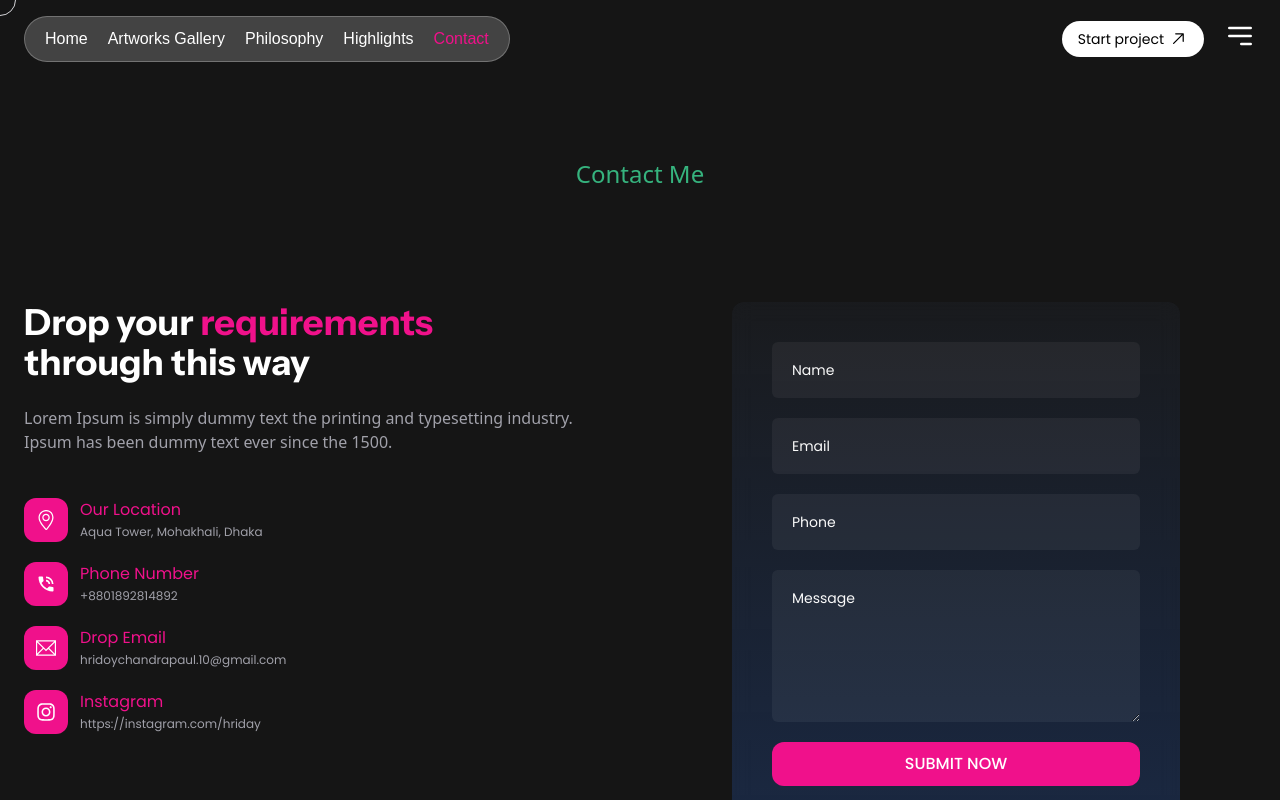
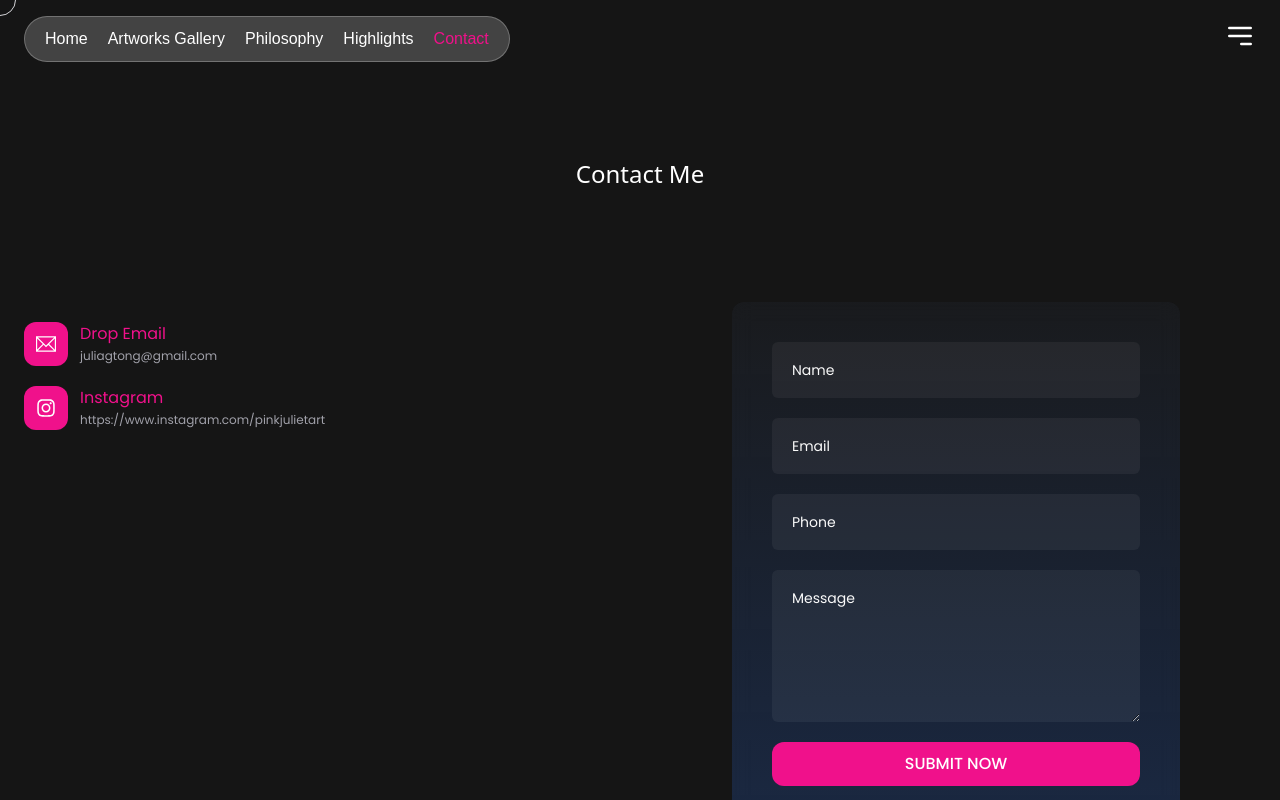
Before and after one commit to juliatongignite/portfolio, a Next.js app: page /contact in a window 1280 px wide. Shown: the top 800 px of the page. Built offline with nearby package versions, Linux system fonts and the light colour scheme; a web font is replaced by a local one.

Commit message:
added all static content again

```diff
--- a/src/app/api/contact/route.ts
+++ b/src/app/api/contact/route.ts
@@ -5,7 +5,6 @@ import fs from 'fs';
 
 export async function POST(request: Request) {
     try {
-        console.log("req comes-----------")
         const body = await request.json();
 
         if (!body?.email || !body?.name || !body?.phone || !body?.message) {
@@ -33,8 +32,8 @@ export async function POST(request: Request) {
             .replace('{{date}}', new Date().toString())
 
         const res = await transporter.sendMail({
-            from: 'hridoychandrapaul.10@gmail.com', // sender address
-            to: "hridoychandrapaul.10@gmail.com", // list of receivers
+            from: 'juliagtong@gmail.com', // sender address
+            to: "juliagtong@gmail.com", // list of receivers
             subject: "Got a message from Portfolio",
             text: '', // plain text body
             html: bodyData, // html body
--- a/src/app/event-media-exhabition-workshop/page.tsx
+++ b/src/app/event-media-exhabition-workshop/page.tsx
@@ -10,7 +10,7 @@ import media2_3 from "../../../public/media/necat forging ahead episode 7 julia
 import media2_2 from "../../../public/media/necat forging ahead episode 7 julia tong_ israel garcia_ asia pyron_ jami anderson_ and painting of kristoff.jpg"
 
 import media3_1 from "../../../public/media/Coop gallery_Julia Tong_this fairy is allergic to the sun.jpg"
-import media3_2 from "../../../public/media/necat forging ahead episode 7 staff.jpeg"
+import media3_2 from "../../../public/media/media-2.png"
 import media3_3 from "../../../public/media/international artists exhibition 2024_metro arts centennial arts center_julia tong.jpg"
 
 
--- a/src/app/page.tsx
+++ b/src/app/page.tsx
@@ -11,7 +11,7 @@ export default function Home() {
       <Section2 />
       <Section3 />
       {/* <Section4 /> */}
-      <Section5 />
+      {/* <Section5 /> */}
     </div>
   );
 }
--- a/src/components/Pages/Contact/Contact.tsx
+++ b/src/components/Pages/Contact/Contact.tsx
@@ -9,28 +9,28 @@ import ContactForm from './ContactForm';
 
 function Contact() {
     const contacts = [
-        {
-            id: 1,
-            title: "Our Location",
-            value: "Aqua Tower, Mohakhali, Dhaka",
-            icon: <SlLocationPin className='size-5 text-white' />
-        },
-        {
-            id: 2,
-            title: "Phone Number",
-            value: "+8801892814892",
-            icon: <MdPhoneInTalk className='size-5 text-white' />
-        },
+        // {
+        //     id: 1,
+        //     title: "Our Location",
+        //     value: "Aqua Tower, Mohakhali, Dhaka",
+        //     icon: <SlLocationPin className='size-5 text-white' />
+        // },
+        // {
+        //     id: 2,
+        //     title: "Phone Number",
+        //     value: "+8801892814892",
+        //     icon: <MdPhoneInTalk className='size-5 text-white' />
+        // },
         {
             id: 3,
             title: "Drop Email",
-            value: "hridoychandrapaul.10@gmail.com",
+            value: "juliagtong@gmail.com",
             icon: <TfiEmail className='size-5 text-white' />
         },
         {
             id: 4,
             title: "Instagram",
-            value: "https://instagram.com/hriday",
+            value: "https://www.instagram.com/pinkjulietart",
             icon: <FaInstagram className='size-5 text-white' />
         },
     ]
@@ -42,7 +42,7 @@ function Contact() {
                 initial={{ y: 20, opacity: 0 }}
                 whileInView={{ y: 0, opacity: 1, transition: { duration: 0.4 } }}
                 viewport={{ once: true }}
-                className='text-[#36B37E] text-center font-sans text-2xl '>Contact Me</motion.p>
+                className='text-white text-center font-sans text-2xl '>Contact Me</motion.p>
 
             <motion.div
                 initial={{ x: -60, opacity: 0 }}
@@ -50,8 +50,8 @@ function Contact() {
                 viewport={{ once: true }}
                 className='grid grid-cols-1 lg:grid-cols-2 gap-8 mt-16 md:mt-20 lg:mt-24 xl:mt-28'>
                 <div className='space-y-6'>
-                    <h3 className='text-4xl font-instrument font-extrabold text-white'>Drop your <span className='text-primary'>requirements</span> <br /> through this way</h3>
-                    <p className='text-zinc-400 font-sans'>Lorem Ipsum is simply dummy text the printing and typesetting industry. Ipsum has been dummy text ever since the 1500.</p>
+                    {/* <h3 className='text-4xl font-instrument font-extrabold text-white'>Drop your <span className='text-primary'>requirements</span> <br /> through this way</h3>
+                    <p className='text-zinc-400 font-sans'>Lorem Ipsum is simply dummy text the printing and typesetting industry. Ipsum has been dummy text ever since the 1500.</p> */}
                     <div className='space-y-5 pt-5'>
                         {contacts?.map(contact => {
                             return <div key={contact?.id} className='flex flex-row gap-x-3'>
--- a/src/components/Pages/EventMedia/EventMedia.tsx
+++ b/src/components/Pages/EventMedia/EventMedia.tsx
@@ -12,7 +12,7 @@ function EventMedia() {
                 return <div key={i?.id} className='space-y-5 md:space-y-6 lg:space-y-8'>
 
                     <div className='flex flex-row items-center gap-x-5 relative'>
-                        <p className='uppercase text-sm text-primary font-poppins flex-shrink-0'>{i?.sectionName}</p>
+                        <p className='uppercase text-sm text-primary font-sans flex-shrink-0'>{i?.sectionName}</p>
                         <div className='w-full relative'>
                             <motion.div
                                 initial={{ width: 0 }}
--- a/src/components/Pages/Home/Section1/Section1.tsx
+++ b/src/components/Pages/Home/Section1/Section1.tsx
@@ -22,7 +22,7 @@ function Section1() {
 
                             <Its_me text="it's me" className="text-4xl md:text-5xl lg:text-7xl xl:text-9xl leading-none" delay={0.1} speed={0.06} />
 
-                            <motion.p initial={{y : 25, opacity : 0}} animate={{y : 0, opacity : 1, transition : {duration : 0.5, delay : 0.7}}} className='text-white font-poppins max-w-60 text-sm md:text-base hidden md:block'>passionate and creative photographer with over 5+ years of experience</motion.p>
+                            <motion.p initial={{y : 25, opacity : 0}} animate={{y : 0, opacity : 1, transition : {duration : 0.5, delay : 0.7}}} className='text-white font-poppins max-w-60 text-sm md:text-base hidden md:block'>passionate and creative artist with lots of years of experience</motion.p>
                         </div>
 
                     </div>
--- a/src/components/Pages/Home/Section3/Section3.tsx
+++ b/src/components/Pages/Home/Section3/Section3.tsx
@@ -32,17 +32,15 @@ function Section3() {
               transition: { duration: 0.5, type: "spring", stiffness: 180, damping: 20 },
             }}
             viewport={{ once: true }}
-
             className="group relative overflow-hidden rounded-full border border-zinc-300 px-4 md:px-5 lg:px-7 py-2 md:py-2.5 lg:py-3 text-zinc-700 hover:border-primary hover:text-white transition-colors duration-500 font-poppins"
           >
             <span className="relative z-10 text-xs md:text-sm flex flex-row gap-x-1 items-center">
-              See all project
+              See All Art's
               <MdOutlineKeyboardArrowRight className='size-5' />
             </span>
             <span className="absolute inset-0 overflow-hidden rounded-md">
               <span className="absolute left-0 aspect-square w-full origin-center -translate-x-full rounded-full bg-primary transition-all duration-500 group-hover:-translate-x-0 group-hover:scale-150"></span>
             </span>
-
           </MotionLink>
         </div>
 
--- a/src/components/Pages/Philosopy/Philosopy.tsx
+++ b/src/components/Pages/Philosopy/Philosopy.tsx
@@ -75,7 +75,7 @@ function Philosopy() {
                 initial={{ y: 20, opacity: 0 }}
                 whileInView={{ y: 0, opacity: 1, transition: { duration: 0.4 } }}
                 viewport={{ once: true }}
-                className='text-[#36B37E] text-center font-sans text-base'>Philosophy & Background</motion.p>
+                className='text-white text-center font-sans text-base'>Philosophy & Background</motion.p>
 
             {/* ------------------for medum device------------- */}
             <h6 className='text-white font-instrument font-semibold text-4xl lg:text-5xl space-y-2 text-center py-5 hidden md:block'>
@@ -131,7 +131,7 @@ function Philosopy() {
                         viewport={{ once: true }}
                         className='grid grid-cols-1 lg:grid-cols-2 gap-8 '>
                         <div className={`space-y-5 lg:space-y-8 ${isEven ? "lg:order-2" : "lg:order-1"}`}>
-                            <h3 className='text-4xl font-medium text-primary font-playfair'>{i?.title}</h3>
+                            <h3 className='text-4xl font-medium text-primary font-sans'>{i?.title}</h3>
                             <div className='space-y-8'>
                                 {
                                     i?.details?.map((details, ind) => {
@@ -158,7 +158,7 @@ function Philosopy() {
             <div className='grid grid-cols-1 md:grid-cols-2 lg:grid-cols-3 gap-5 mt-10 md:mt-12 lg:mt-16 xl:mt-20 overflow-hidden'>
                 {
                     images?.map(i => {
-                        return <Motionimg initial={{ x: 30, opacity: 0 }} whileInView={{ x: 0, opacity: 1, transition: { duration: 0.4, delay: 0.2 * i?.id } }} src={i?.img} className='w-full h-auto rounded-lg' alt='juliya image' />
+                        return <Motionimg initial={{ x: 30, opacity: 0 }} whileInView={{ x: 0, opacity: 1, transition: { duration: 0.4, delay: 0.2 * i?.id } }} viewport={{once : true}} src={i?.img} className='w-full h-auto rounded-lg' alt='juliya image' />
                     })
                 }
             </div>
--- a/src/components/Shared/NavSheet.tsx
+++ b/src/components/Shared/NavSheet.tsx
@@ -69,7 +69,7 @@ function NavSheet() {
                                     </button>
                                 </SheetClose>
 
-                                <Link href={"/contact"} className="group relative h-12 overflow-hidden overflow-x-hidden rounded-full border border-zinc-200 hover:border-white px-8 py-3 text-white hover:text-zinc-950 transition-all duration-500 font-poppins hidden lg:block">
+                                {/* <Link href={"/contact"} className="group relative h-12 overflow-hidden overflow-x-hidden rounded-full border border-zinc-200 hover:border-white px-8 py-3 text-white hover:text-zinc-950 transition-all duration-500 font-poppins hidden lg:block">
                                     <span className="relative z-10 text-sm flex flex-row gap-x-1 items-center">
                                         Start project
                                         <GoArrowUpRight className='size-5' />
@@ -77,7 +77,7 @@ function NavSheet() {
                                     <span className="absolute inset-0 overflow-hidden rounded-md">
                                         <span className="absolute left-0 aspect-square w-full origin-center -translate-x-full rounded-full bg-white transition-all duration-500 group-hover:-translate-x-0 group-hover:scale-150"></span>
                                     </span>
-                                </Link>
+                                </Link> */}
 
                             </motion.div>
 
--- a/src/components/Shared/Navbar.tsx
+++ b/src/components/Shared/Navbar.tsx
@@ -34,7 +34,7 @@ function Navbar() {
 
                 <div className='flex flex-row justify-between lg:justify-end gap-x-5 items-center w-full lg:w-auto'>
 
-                    <Link href={"/contact"} className="group relative h-9 overflow-hidden overflow-x-hidden rounded-full bg-white px-4 py-2 text-black hover:text-white transition-all duration-500 font-poppins">
+                    {/* <Link href={"/contact"} className="group relative h-9 overflow-hidden overflow-x-hidden rounded-full bg-white px-4 py-2 text-black hover:text-white transition-all duration-500 font-poppins">
                         <span className="relative z-10 text-sm flex flex-row gap-x-1 items-center">
                             Start project
                             <GoArrowUpRight className='size-5' />
@@ -42,7 +42,7 @@ function Navbar() {
                         <span className="absolute inset-0 overflow-hidden rounded-md">
                             <span className="absolute left-0 aspect-square w-full origin-center -translate-x-full rounded-full bg-primary transition-all duration-500 group-hover:-translate-x-0 group-hover:scale-150"></span>
                         </span>
-                    </Link>
+                    </Link> */}
 
                     <NavSheet />
 
```
Also changed, not shown: src/components/Pages/ArtGallery/Artgallery.tsx (+30 -2 lines), src/components/Pages/EventMedia/Details.tsx (+25 -4 lines), public/media/media-2.png (added).
